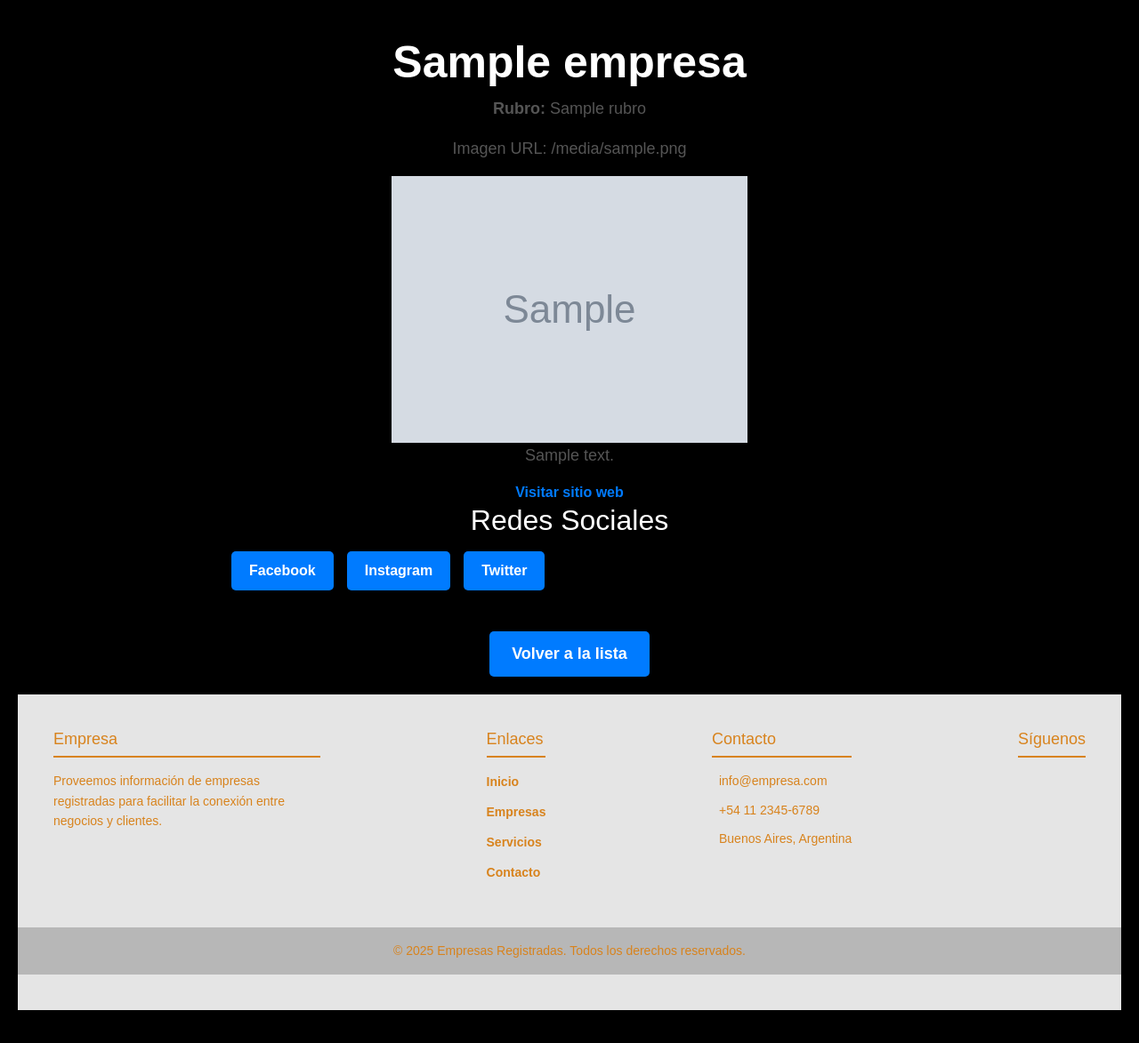
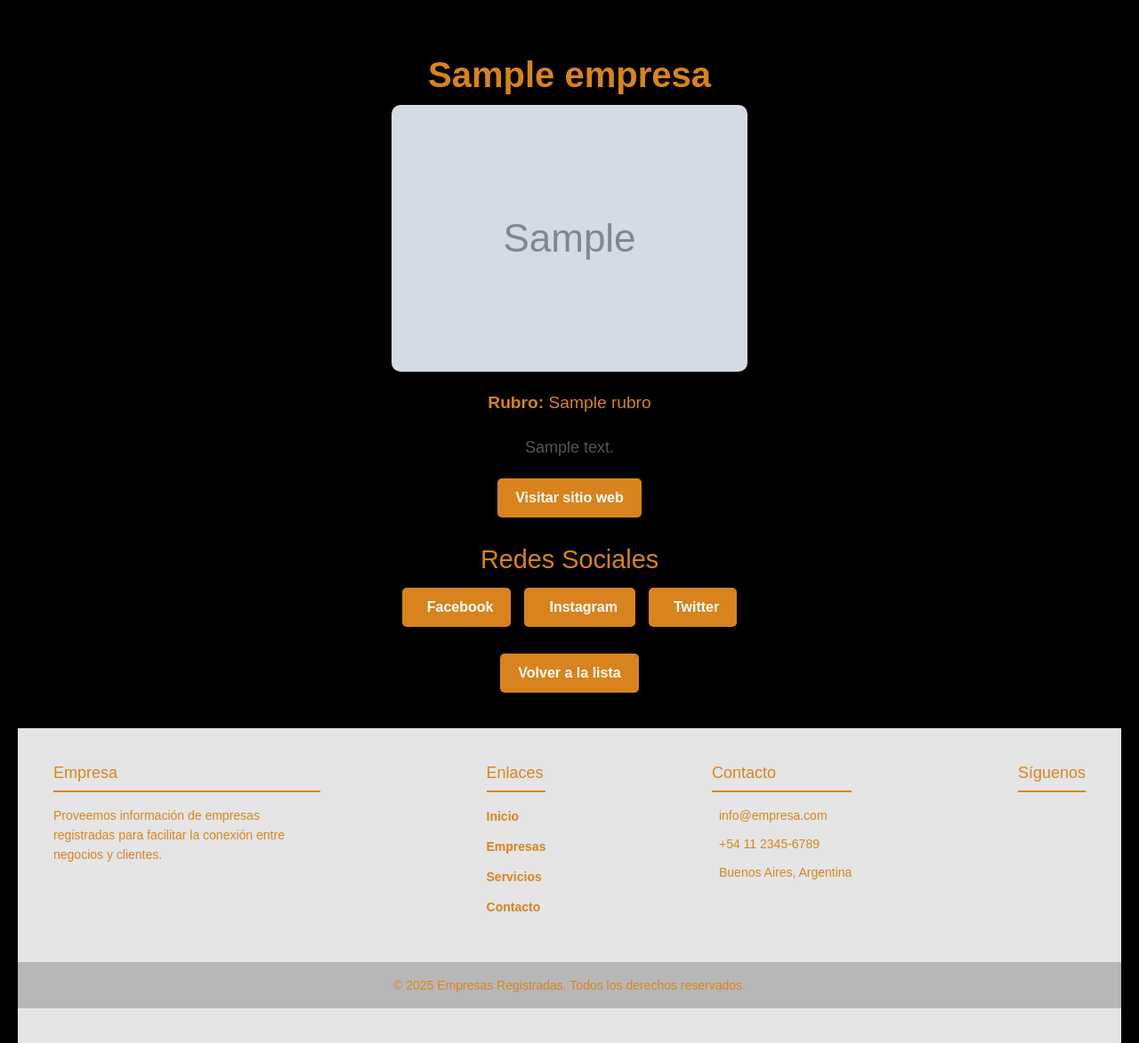
Before and after one commit to JuanNahual/biggdataa, a Django app: template Empresas/templates/Empresas/detalle_empresa.html in a window 1280 px wide. Shown: the top 1173 px of the page at 89% size. Before the commit the page ends 1136 px from the top, so only its background shows below. Run offline with Django 3.2, Linux system fonts and the light colour scheme; the template is opened without the code that fills it: most values are stand-ins (such as "Sample title", 1, 10 or a date in 2020); grey boxes marked "Sample" are stand-in pictures.

Commit message:
cambio template

```diff
--- a/Empresas/templates/Empresas/base.html
+++ b/Empresas/templates/Empresas/base.html
@@ -17,7 +17,7 @@
             justify-content: center;
         }
         .container {
-            max-width: 800px;
+            max-width: 70%;
             margin: 0 auto;
             background: #000;
             padding: 20px;
@@ -120,53 +120,21 @@
             line-height: 1.6;
         }
         a {
-            color: #007BFF;
+            color: #D8831D;
             text-decoration: none;
             font-weight: bold;
         }
         a:hover {
             text-decoration: underline;
         }
-        .social-links {
-            list-style: none;
-            padding: 0;
-            display: flex;
-            gap: 15px;
-            margin-top: 15px;
-        }
-        .social-links li {
-            background: #007BFF;
-            padding: 10px 20px;
-            border-radius: 5px;
-            transition: background 0.3s ease;
-        }
-        .social-links li a {
-            color: #fff;
-            font-size: 16px;
-            text-decoration: none;
-        }
-        .social-links li:hover {
-            background: #0056b3;
-        }
-        .back-link {
-            display: inline-block;
-            margin-top: 30px;
-            font-size: 18px;
-            background: #007BFF;
-            color: white;
-            padding: 12px 25px;
-            border-radius: 5px;
-            transition: background 0.3s ease;
-        }
-        .back-link:hover {
-            background: #000;            /* Estilos generales */
-.container {
+        /* Estilos para la vista de detalle de la empresa */
+.empresa-detail {
+    background-color: #000;
+    color: white;
+    padding: 20px;
+    border-radius: 10px;
+    margin: 20px auto;
     max-width: 800px;
-    margin: 0 auto;
-    padding: 20px;
-    background-color: #fff;
-    border-radius: 10px;
-    box-shadow: 0 4px 8px rgba(0, 0, 0, 0.1);
 }
 
 .empresa-header {
@@ -176,19 +144,41 @@
 
 .empresa-nombre {
     font-size: 2.5rem;
-    color: #2c3e50;
+    color: #D8831D;
     margin-bottom: 10px;
 }
 
 .empresa-rubro {
     font-size: 1.2rem;
-    color: #555;
+    color: #D8831D;
+    margin-bottom: 20px;
+}
+
+.empresa-imagen {
+    max-width: 100%;
+    height: auto;
+    border-radius: 10px;
+    margin-bottom: 20px;
+    box-shadow: 0 4px 8px rgba(0, 0, 0, 0.2);
+}
+
+.empresa-imagen-placeholder {
+    width: 100%;
+    height: 200px;
+    background-color: #333;
+    border-radius: 10px;
+    display: flex;
+    align-items: center;
+    justify-content: center;
+    color: #D8831D;
+    font-size: 1.2rem;
+    margin-bottom: 20px;
 }
 
 .empresa-descripcion {
     font-size: 1.1rem;
     line-height: 1.6;
-    color: #333;
+    color: white;
     margin-bottom: 20px;
 }
 
@@ -200,7 +190,7 @@
 .website-link {
     display: inline-block;
     padding: 10px 20px;
-    background-color: #007BFF;
+    background-color: #D8831D;
     color: white;
     text-decoration: none;
     border-radius: 5px;
@@ -208,7 +198,7 @@
 }
 
 .website-link:hover {
-    background-color: #0056b3;
+    background-color: #b06b15;
 }
 
 .empresa-redes {
@@ -217,7 +207,7 @@
 
 .empresa-redes h2 {
     font-size: 1.8rem;
-    color: #2c3e50;
+    color: #D8831D;
     margin-bottom: 15px;
 }
 
@@ -234,16 +224,15 @@
     align-items: center;
     gap: 8px;
     padding: 10px 20px;
-    background-color: #f4f4f4;
-    color: #333;
+    background-color: #D8831D;
+    color: white;
     text-decoration: none;
     border-radius: 5px;
     transition: background-color 0.3s ease;
 }
 
 .social-link:hover {
-    background-color: #007BFF;
-    color: white;
+    background-color: #b06b15;
 }
 
 .back-link-container {
@@ -253,7 +242,7 @@
 .back-link {
     display: inline-block;
     padding: 10px 20px;
-    background-color: #2c3e50;
+    background-color: #D8831D;
     color: white;
     text-decoration: none;
     border-radius: 5px;
@@ -261,92 +250,10 @@
 }
 
 .back-link:hover {
-    background-color: #1a2a3a;
-}
-/*
-@import url('https://fonts.googleapis.com/css2?family=Poppins:wght@400;700&display=swap');
+    background-color: #b06b15;
 
-* {
-    margin: 0;
-    padding: 0;
-    box-sizing: border-box;
-    font-family: 'Poppins', sans-serif;
 }
 
-body {
-    background-color: #000;
-    color: white;
-    display: flex;
-    justify-content: center;
-    align-items: center;
-    height: 100vh;
-    text-align: center;
-}
-
-.container {
-    width: 90%;
-    max-width: 600px;
-}
-
-header h1 {
-    font-size: 50px;
-    font-weight: 700;
-}
-
-.big {
-    color: white;
-}
-
-.data {
-    color: #D8831D;
-}
-
-.subtitulo {
-    font-size: 14px;
-    font-weight: bold;
-    margin-top: 10px;
-}
-
-.descripcion {
-    font-size: 12px;
-    margin: 10px 0;
-    opacity: 0.8;
-}
-
-.search-container {
-    display: flex;
-    justify-content: center;
-    margin-top: 20px;
-}
-
-input {
-    width: 70%;
-    padding: 10px;
-    border-radius: 20px;
-    border: none;
-    outline: none;
-    font-size: 14px;
-    text-align: center;
-    background-color: #E5E5E5;
-}
-
-button {
-    background-color: #D8831D;
-    color: white;
-    border: none;
-    padding: 10px 20px;
-    border-radius: 20px;
-    margin-left: 10px;
-    cursor: pointer;
-    font-weight: bold;
-    transition: 0.3s;
-}
-
-button:hover {
-    background-color: #b06b15;
-}
-
-        }
     </style>
 </head>
 <body>
--- a/Empresas/templates/Empresas/detalle_empresa.html
+++ b/Empresas/templates/Empresas/detalle_empresa.html
@@ -3,16 +3,18 @@
     <div class="container empresa-detail">
         <!-- Encabezado -->
         <header class="empresa-header">
-            <!-- Mostrar la imagen de la empresa -->
-                        <h1 class="empresa-nombre">{{ empresa.nombre }}</h1>
-            <p class="empresa-rubro"><strong>Rubro:</strong> {{ empresa.rubro|capfirst }}</p>
+            <!-- Título de la empresa -->
+            <h1 class="empresa-nombre">{{ empresa.nombre }}</h1>
+
+            <!-- Imagen de la empresa -->
             {% if empresa.imagen %}
-                <p>Imagen URL: {{ empresa.imagen.url }}</p>
                 <img src="{{ empresa.imagen.url }}" alt="{{ empresa.nombre }}" class="empresa-imagen">
             {% else %}
                 <div class="empresa-imagen-placeholder">No hay imagen disponible</div>
             {% endif %}
 
+            <!-- Rubro de la empresa -->
+            <p class="empresa-rubro"><strong>Rubro:</strong> {{ empresa.rubro|capfirst }}</p>
         </header>
 
         <!-- Descripción -->
```
Also changed, not shown: Empresas/templates/Empresas/lista_empresas.html (+5 -3 lines).
